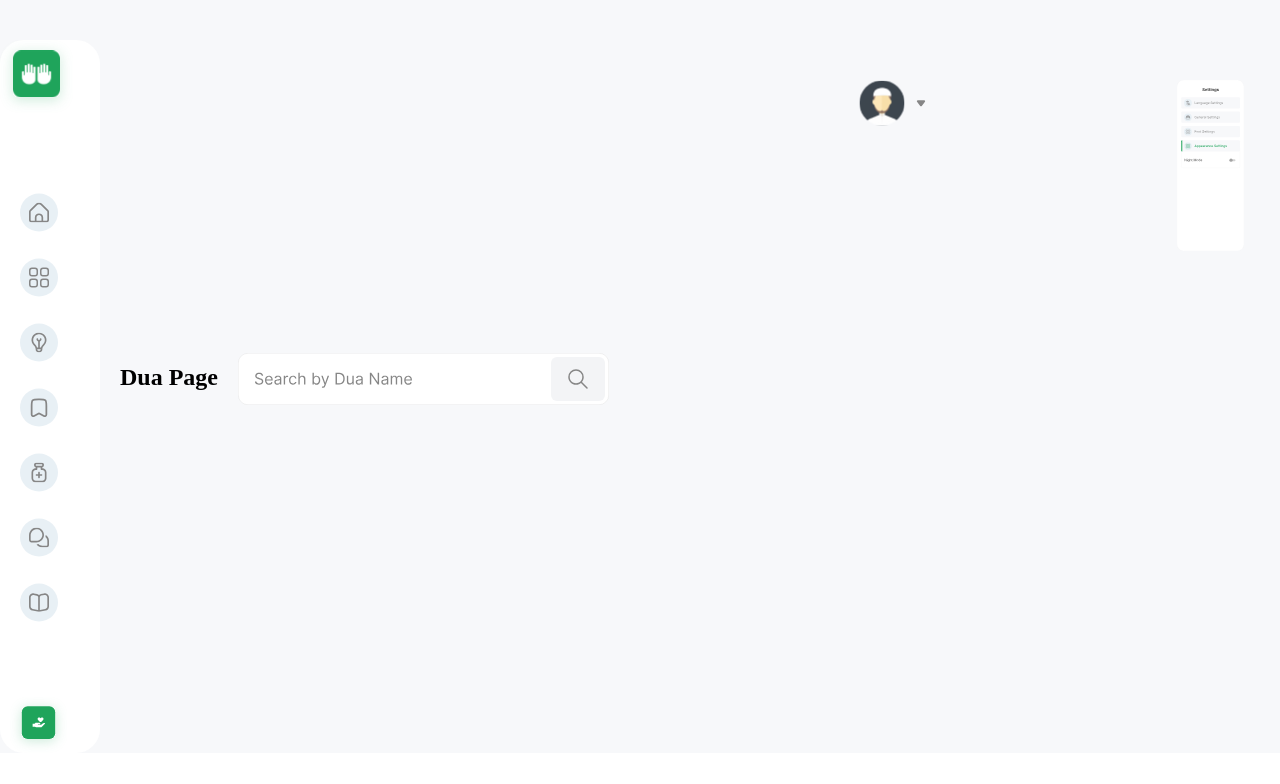
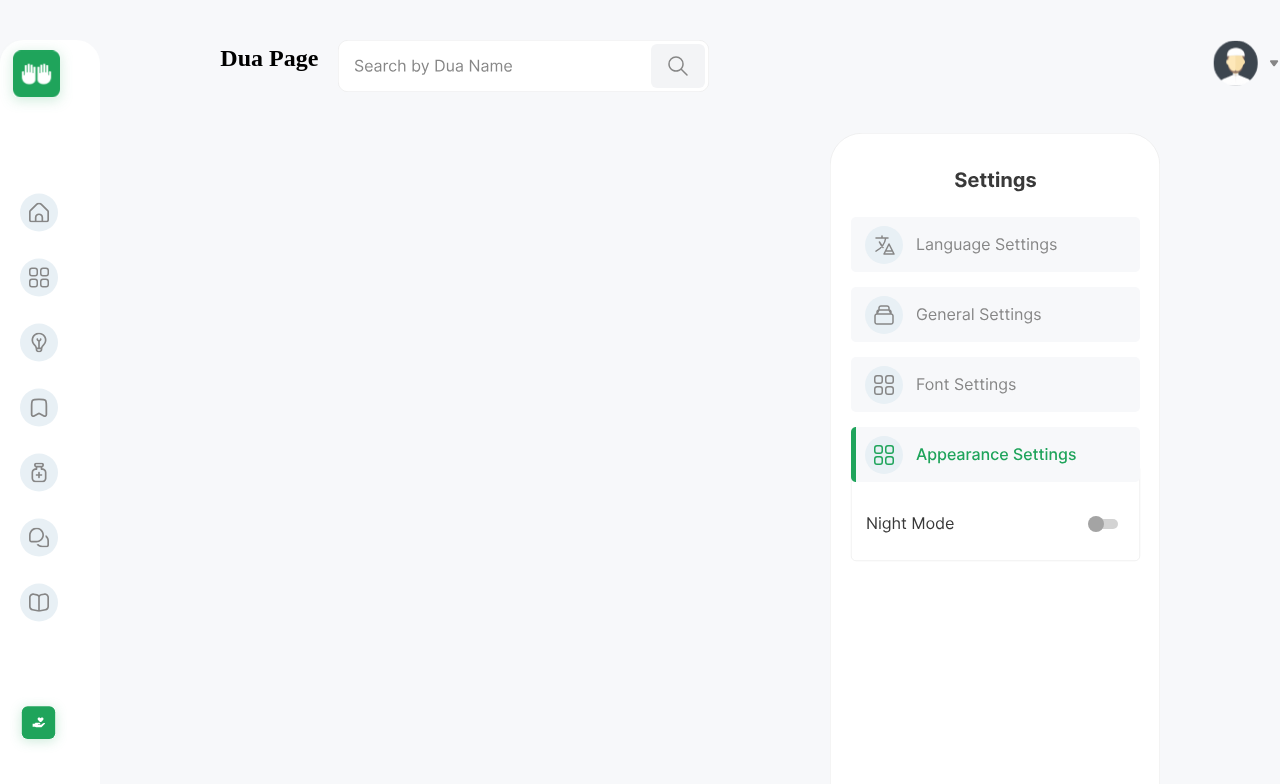
Before and after one commit to hashinur-sohan/my_dua, a Next.js app: page / in a window 1280 px wide. Shown: the top 784 px of the page. Built offline with nearby package versions, Linux system fonts and the light colour scheme.

Commit message:
Categories section started

```diff
--- a/src/app/page.js
+++ b/src/app/page.js
@@ -6,28 +6,39 @@ export default function Home() {
   return (
     <main>
       {/* Container */}
-      <div className=" relative  gap-5 flex flex-row bg-[#F7F8FA]  ">
+      <div className=" relative  gap-5 flex flex-row justify-between bg-[#F7F8FA]  ">
             {/*Left bar */}
-            <div className="flex flex-col container h-[927] w-[100px] mt-[40px] ml- [40px] border-1 color rounded-3xl bg-white ">
+            <div className="flex flex-col  h-[927] w-[100px] mt-[40px] ml- [40px] border-1 color rounded-3xl bg-white ">
                 <a href="/"><Image src="/dua_logo.svg" alt="dua" width={73} height={73}/></a>
                 <a href="/"><Image src="/Frame 545.svg" alt="Frame" width={38} height={38} className=" mt-[80px] mb-[75px] ml-[20px]"/></a>
                 <a href="/"><Image src="/I_want_to_support_logo.svg" alt="Want to support" width={57} height={56} className=" ml-[10px]"/></a>
             </div>
 
-            <div className="flex flex-row justify-between">
+            <div className="  flex flex-row justify-between ">
               {/* Dua Page & Search Bar */}
-              <div className="flex flex-auto items-center justify-between">
-                <h1 className="font-[Poppins] font-bold text-[24px]">Dua Page</h1>
+              <div className=" flex flex-row justify-between ">
+                <div className=" mt-[40px]">
+                <h1 className="font-[Poppins] font-bold text-[24px] text-left flex item-center ">Dua Page</h1>
+                </div>
 
-                <a href="/"><Image src="/search_bar.svg" alt="SearchBar" width={371} height={52} className=" mt-[80px] mb-[75px] ml-[20px]"/></a>
+                <div>
+                <a href="/"><Image src="/search_bar.svg" alt="SearchBar" width={371} height={52} className=" mt-[40px] mb-[75px] ml-[20px] "/></a>
+                </div>
               </div>
-                {/* Account */}
+                {/* Account Logo*/}
               <div>
-                <a href="/"><Image src="/account_logo.svg" alt="AccountLogo" width={67.5} height={45} className=" mt-[80px] mb-[75px] ml-[250px]  "/></a>
+                <a href="/"><Image src="/account_logo.svg" alt="AccountLogo" width={67.5} height={45} className=" mt-[40px] mb-[75px] ml-[250px] absolute inset-y-0 right-0 "/></a>
               </div>
-              <div>
-                <a href="/"><Image src="/setting.svg" alt="Setting" width={67.5} height={45} className=" mt-[80px] mb-[75px] ml-[250px]  "/></a>
+           </div>
+           <div>
+            {/* Setting Part */}
+            <div>
+                <a href="/"><Image src="/setting.svg" alt="Setting" width={330} height={834} className=" mt-[133px]    "/></a>
               </div>
+           </div>
+           {/* Categories section */}
+           <div>
+
            </div>
       </div>
     </main>
```
